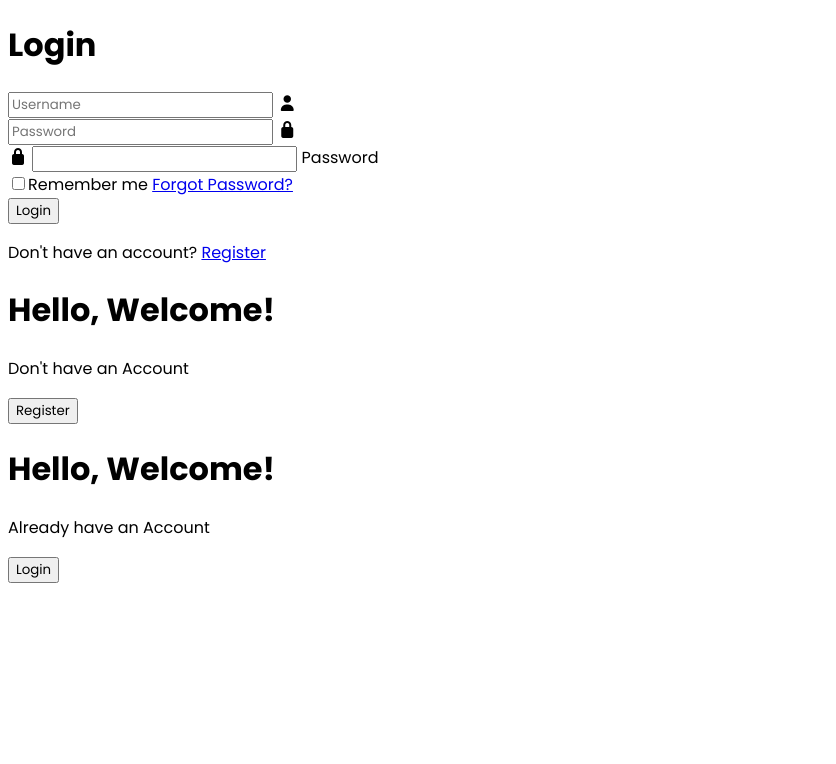
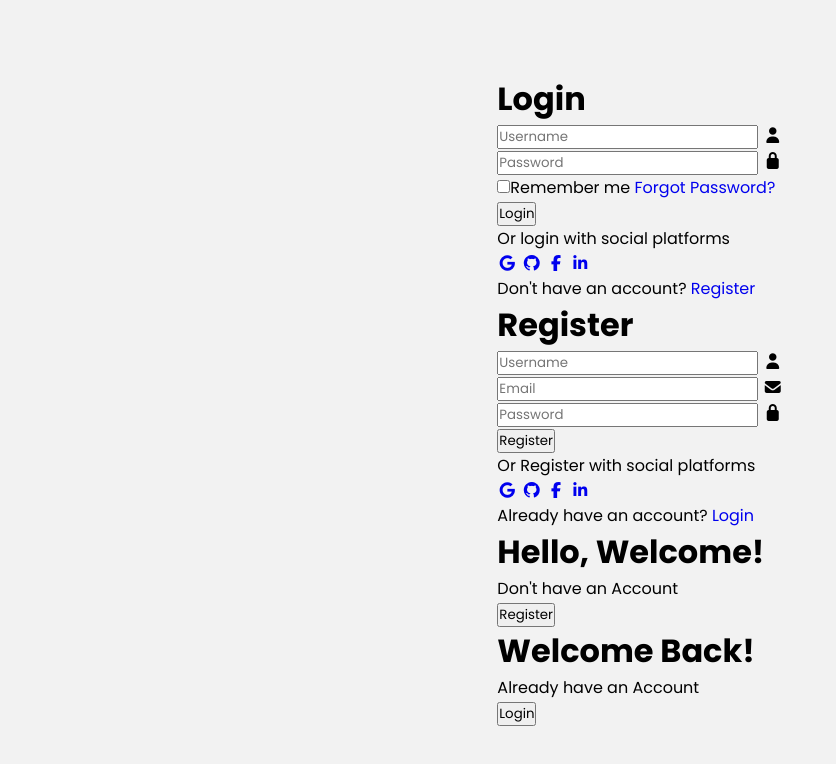
Before and after one commit to Takyi-Romanus/general-code-mini-projects, a plain HTML site: page javascript/frontend/signup.login/signup/index.html in a window 1280 px wide. Shown: the whole page, without its empty margins (0-836 px from the left). Drawn offline with Linux system fonts and the light colour scheme.

Commit message:
COMMIT ALL

```diff
--- a/javascript/frontend/signup.login/signup/index.html
+++ b/javascript/frontend/signup.login/signup/index.html
@@ -9,6 +9,7 @@
 </head>
 <body>
     <div class="container">
+        <!-- Login Form -->
         <div class="form-box login">
             <form action="#">
                 <h1>Login</h1>
@@ -20,23 +21,53 @@
                     <input type="password" name="password" placeholder="Password" required>
                     <i class="fa-solid fa-lock"></i>
                 </div>
-                <div class="input-box">
-                    <span class="icon"><i class="fa-solid fa-lock"></i></span>
-                    <input type="password" required>
-                    <label>Password</label>
-                </div>
                 <div class="remember-forgot">
                     <label><input type="checkbox">Remember me</label>
                     <a href="#">Forgot Password?</a>
                 </div>
                 <button type="submit" class="btn">Login</button>
+                <p>Or login with social platforms</p>
+                <div class="social-icons">
+                    <a href="#"><i class="fa-brands fa-google"></i></a>
+                    <a href="#"><i class="fa-brands fa-github"></i></a>
+                    <a href="#"><i class="fa-brands fa-facebook-f"></i></a>
+                    <a href="#"><i class="fa-brands fa-linkedin-in"></i></a>
+                </div>
                 <div class="login-register">
                     <p>Don't have an account? <a href="#" class="register-link">Register</a></p>
                 </div>
             </form>
         </div>
-        <div class="form-box register"></div>
-
+        <!-- Register Form -->
+        <div class="form-box register">
+            <form action="#">
+                <h1>Register</h1>
+                <div class="input-box">
+                    <input type="text" name="username" placeholder="Username" required>
+                    <i class="fa-solid fa-user"></i>
+                </div>
+                <div class="input-box">
+                    <input type="email" name="email" placeholder="Email" required>
+                    <i class="fa-solid fa-envelope"></i>
+                </div>
+                <div class="input-box">
+                    <input type="password" name="password" placeholder="Password" required>
+                    <i class="fa-solid fa-lock"></i>
+                </div>
+                <button type="submit" class="btn">Register</button>
+                <p>Or Register with social platforms</p>
+                <div class="social-icons">
+                    <a href="#"><i class="fa-brands fa-google"></i></a>
+                    <a href="#"><i class="fa-brands fa-github"></i></a>
+                    <a href="#"><i class="fa-brands fa-facebook-f"></i></a>
+                    <a href="#"><i class="fa-brands fa-linkedin-in"></i></a>
+                </div>
+                <div class="login-register">
+                    <p>Already have an account? <a href="#" class="login-link">Login</a></p>
+                </div>
+            </form>
+        </div>
+        <!-- Toggle Box -->
         <div class="toggle-box">
             <div class="toggle-panel toggle-left">
                 <h1>Hello, Welcome!</h1>
@@ -46,7 +77,7 @@
                 </button>
             </div>
             <div class="toggle-panel toggle-right">
-                <h1>Hello, Welcome!</h1>
+                <h1>Welcome Back!</h1>
                 <p>Already have an Account</p>
                 <button class="btn login-btn">
                     Login
--- a/javascript/frontend/signup.login/signup/style.css
+++ b/javascript/frontend/signup.login/signup/style.css
@@ -2,4 +2,17 @@
 
 *{
     font-family: "Poppins", sans-serif;
+    padding: 0;
+    margin: 0;
+    box-sizing: border-box;
+    text-decoration: none;
+    list-style: none;
 }
+
+body{
+    display: flex;
+    justify-content: center;
+    align-items: center;
+    min-height: 100vh;
+    background: #f2f2f2;
+}
```
